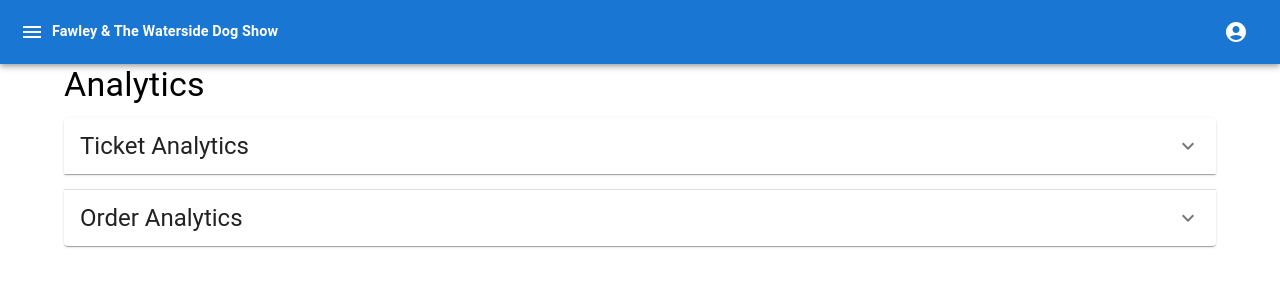
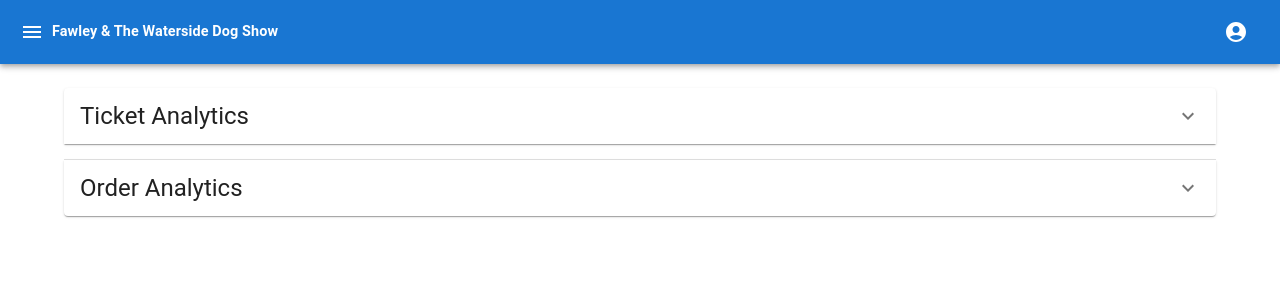
Before and after one commit to eddiemosh/fawley-waterside-dog-show, a React (Create React App) app: page /analytics in a window 1280 px wide. Shown: the top 300 px of the page. Built offline with nearby package versions, Linux system fonts and the light colour scheme.

Commit message:
analytics

```diff
--- a/src/components/analytics/analytics.js
+++ b/src/components/analytics/analytics.js
@@ -158,8 +158,7 @@ const Analytics = () => {
 
     return (
         <Container>
-            <Typography variant="h4" gutterBottom>Analytics</Typography>
-            <Accordion expanded={ticketExpanded} onChange={handleTicketAccordion} sx={{ mb: 2 }}>
+            <Accordion expanded={ticketExpanded} onChange={handleTicketAccordion} sx={{ mt: 3, mb: 2 }}>
                 <AccordionSummary expandIcon={<ExpandMoreIcon />}>
                     <Typography variant="h5">Ticket Analytics</Typography>
                 </AccordionSummary>
```
